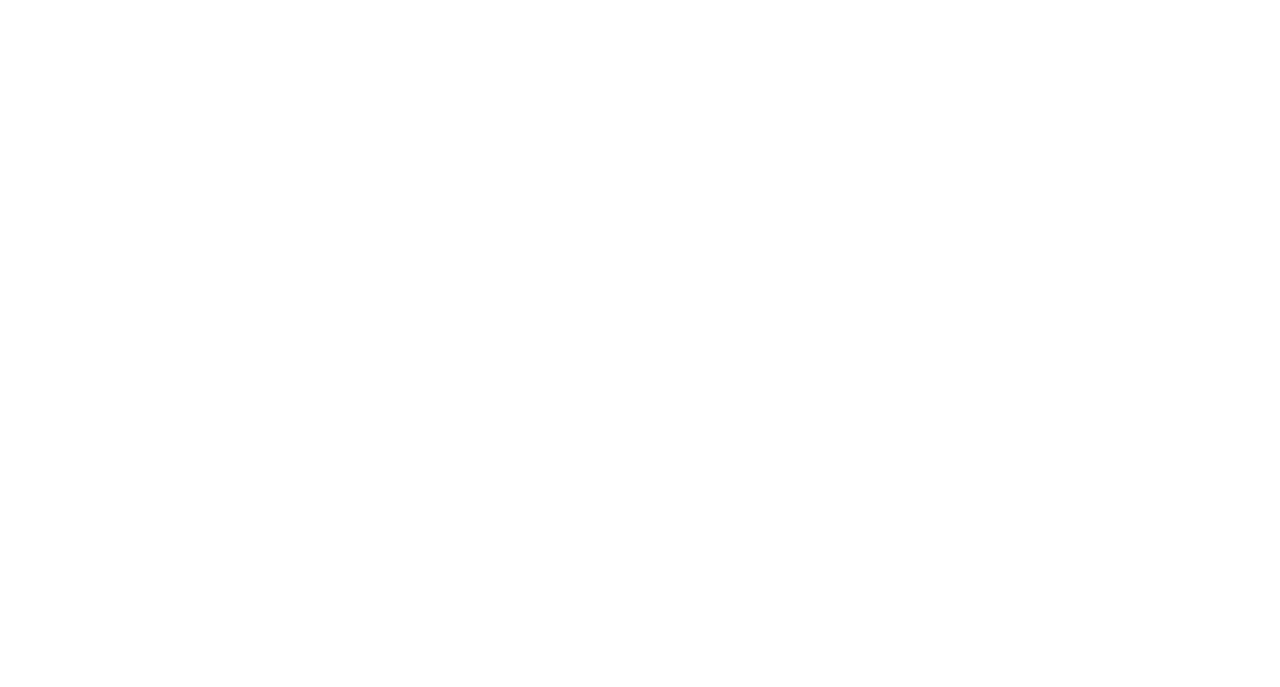
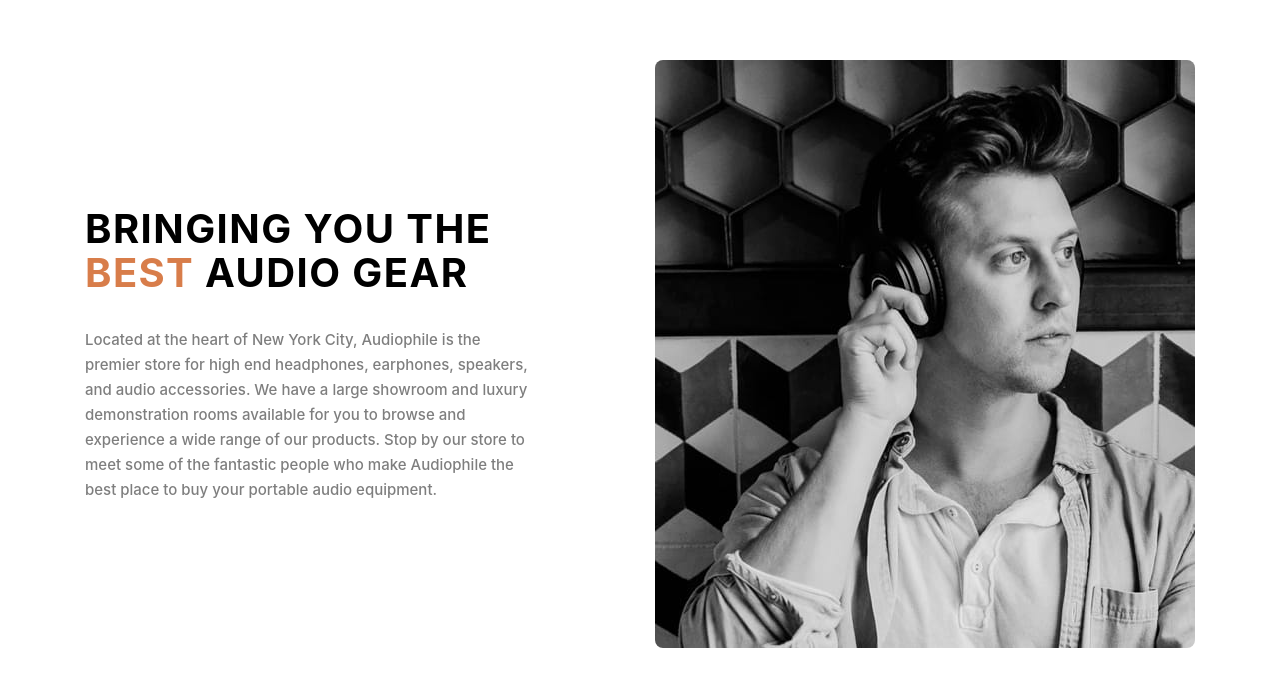
Before and after one commit to a-zajonc/audiophile-e-commerce-website, a React (Create React App) app: page / in a window 1280 px wide. Shown: the part 2838-3525 px from the top of the page. Before the commit the page ends 2698 px from the top, so only its background shows below. Built offline with nearby package versions, Linux system fonts and the light colour scheme.

Commit message:
Add About Component

```diff
--- a/src/App.tsx
+++ b/src/App.tsx
@@ -1,5 +1,11 @@
 import "./App.css";
-import { Categories, Header, NavBar, ProductComponent } from "./Components/";
+import {
+  Categories,
+  Header,
+  NavBar,
+  ProductComponent,
+  About,
+} from "./Components/";
 
 function App() {
   return (
@@ -8,6 +14,7 @@
       <Header />
       <Categories />
       <ProductComponent />
+      <About />
     </div>
   );
 }
--- /dev/null
+++ b/src/Components/About/index.module.css
@@ -0,0 +1,59 @@
+.box {
+  margin-top: 200px;
+  width: 100%;
+  height: 588px;
+  margin-bottom: 200px;
+}
+
+.content {
+  position: absolute;
+  left: calc((100% - 1110px) / 2);
+  width: 1110px;
+  height: 588px;
+  display: flex;
+  flex-direction: row;
+  text-align: left;
+}
+
+.textBox {
+  position: relative;
+  top: 147px;
+  width: 445px;
+  height: 295px;
+  margin-right: 125px;
+}
+
+.header {
+  height: 88px;
+  width: 445px;
+  font-weight: 700;
+  font-size: 40px;
+  line-height: 44px;
+  letter-spacing: 1.42857px;
+  text-transform: uppercase;
+  color: #000000;
+  margin: 0px;
+}
+
+.description {
+  margin-top: 32px;
+  height: 175px;
+  width: 445px;
+  font-weight: 500;
+  font-size: 15px;
+  line-height: 25px;
+  color: #000000;
+  mix-blend-mode: normal;
+  opacity: 0.5;
+}
+
+.img {
+  width: 540px;
+  height: 588px;
+  border-radius: 8px;
+}
+
+.mark {
+  background: none;
+  color: #d87d4a;
+}
--- /dev/null
+++ b/src/Components/About/index.tsx
@@ -0,0 +1,30 @@
+import styles from "./index.module.css";
+import aboutPicture from "../../images/shared/desktop/image-best-gear.jpg";
+
+export function About() {
+  return (
+    <div className={styles.box}>
+      <div className={styles.content}>
+        <div className={styles.textBox}>
+          <h3 className={styles.header}>
+            Bringing you the <mark className={styles.mark}>best</mark> audio
+            gear
+          </h3>
+          <p className={styles.description}>
+            Located at the heart of New York City, Audiophile is the premier
+            store for high end headphones, earphones, speakers, and audio
+            accessories. We have a large showroom and luxury demonstration rooms
+            available for you to browse and experience a wide range of our
+            products. Stop by our store to meet some of the fantastic people who
+            make Audiophile the best place to buy your portable audio equipment.
+          </p>
+        </div>
+        <img
+          src={aboutPicture}
+          alt="Man listening to music"
+          className={styles.img}
+        />
+      </div>
+    </div>
+  );
+}
--- a/src/Components/ProductComponent/SmallProductComponent/index.module.css
+++ b/src/Components/ProductComponent/SmallProductComponent/index.module.css
@@ -59,5 +59,5 @@
   text-transform: uppercase;
   color: #000000;
   border: 1px solid #000000;
-  background-color: none;
+  background-color: transparent;
 }
--- a/src/Components/index.tsx
+++ b/src/Components/index.tsx
@@ -2,3 +2,4 @@
 export { Header } from "./Header/";
 export { Categories } from "./Categories/";
 export { ProductComponent } from "./ProductComponent";
+export { About } from "./About/";
```
